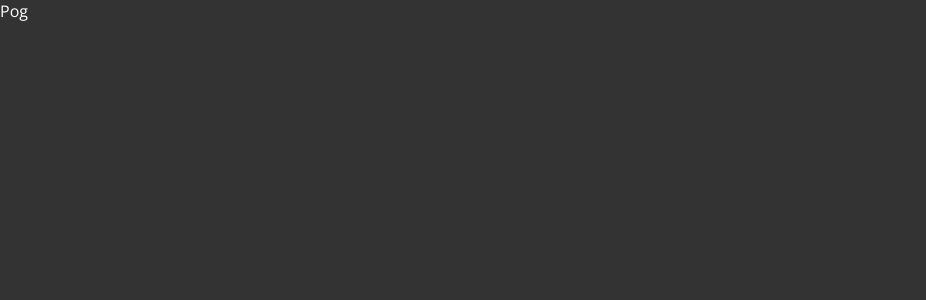
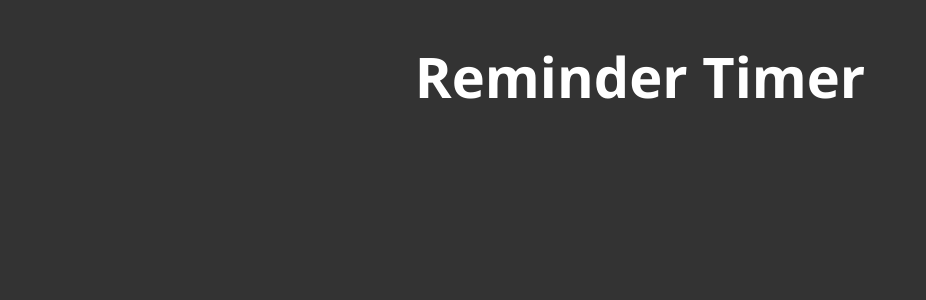
Before and after one commit to Darren-Tham/Reminder-Timer, a React (Vite) app: page / in a window 1280 px wide. Shown: the top 300 px of the page, without its empty margins (0-926 px from the left). Built offline with nearby package versions, Linux system fonts and the light colour scheme.

Commit message:
Add header

```diff
--- a/index.html
+++ b/index.html
@@ -5,7 +5,7 @@
     <meta name="viewport" content="width=device-width, initial-scale=1.0" />
     <link rel="preconnect" href="https://fonts.googleapis.com">
     <link rel="preconnect" href="https://fonts.gstatic.com" crossorigin>
-    <link href="https://fonts.googleapis.com/css2?family=Open+Sans&display=swap" rel="stylesheet">
+    <link href="https://fonts.googleapis.com/css2?family=Open+Sans:wght@600;700;800&display=swap" rel="stylesheet">
     <title>Reminder Timer</title>
   </head>
   <body>
--- a/src/App.css
+++ b/src/App.css
@@ -0,0 +1,3 @@
+h1 {
+    font-size: 3.5rem;
+}
--- a/src/App.tsx
+++ b/src/App.tsx
@@ -1,12 +1,8 @@
 import { useState } from 'react'
 import './App.css'
 
-function App() {
+export default function App() {
     return (
-        <div>
-            Pog
-        </div>
+        <h1>Reminder Timer</h1>
     )
 }
-
-export default App
--- /dev/null
+++ b/src/components/NewActivity/NewActivity.tsx
@@ -0,0 +1,3 @@
+export default function NewAcitivty() {
+
+}
--- a/src/index.css
+++ b/src/index.css
@@ -7,4 +7,6 @@ body {
     margin: 0;
     min-height: 100vh;
     background-color: #333;
+    display: flex;
+    justify-content: center;
 }
```
Also changed, not shown: src/components/NewActivity/NewActivity.css (added).
